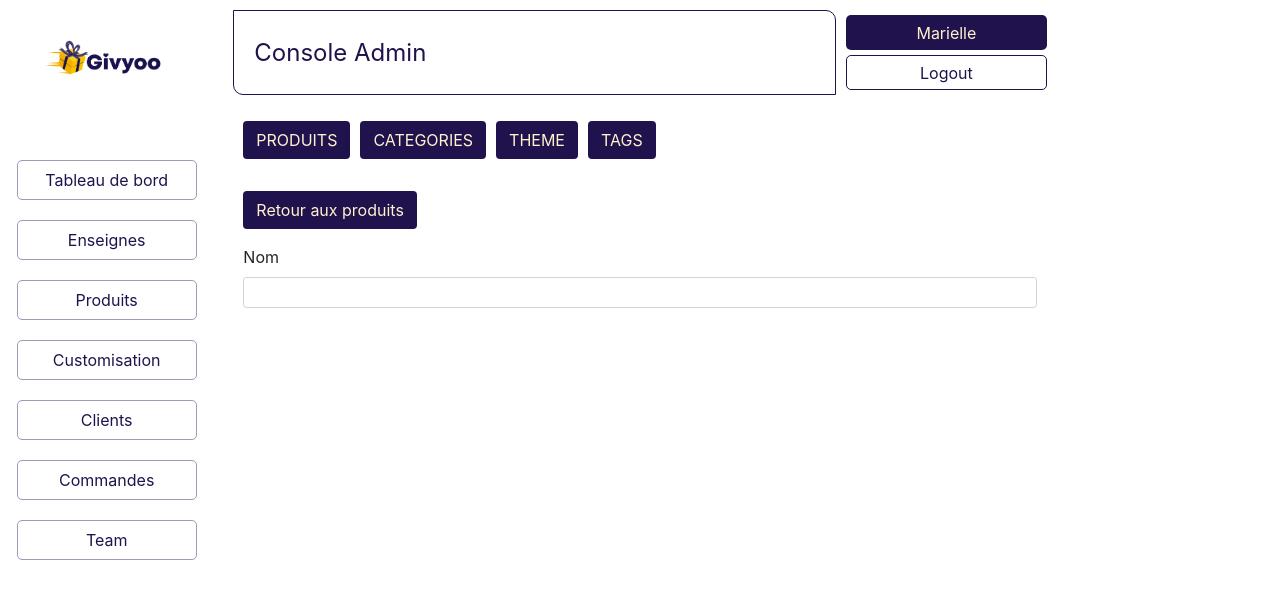
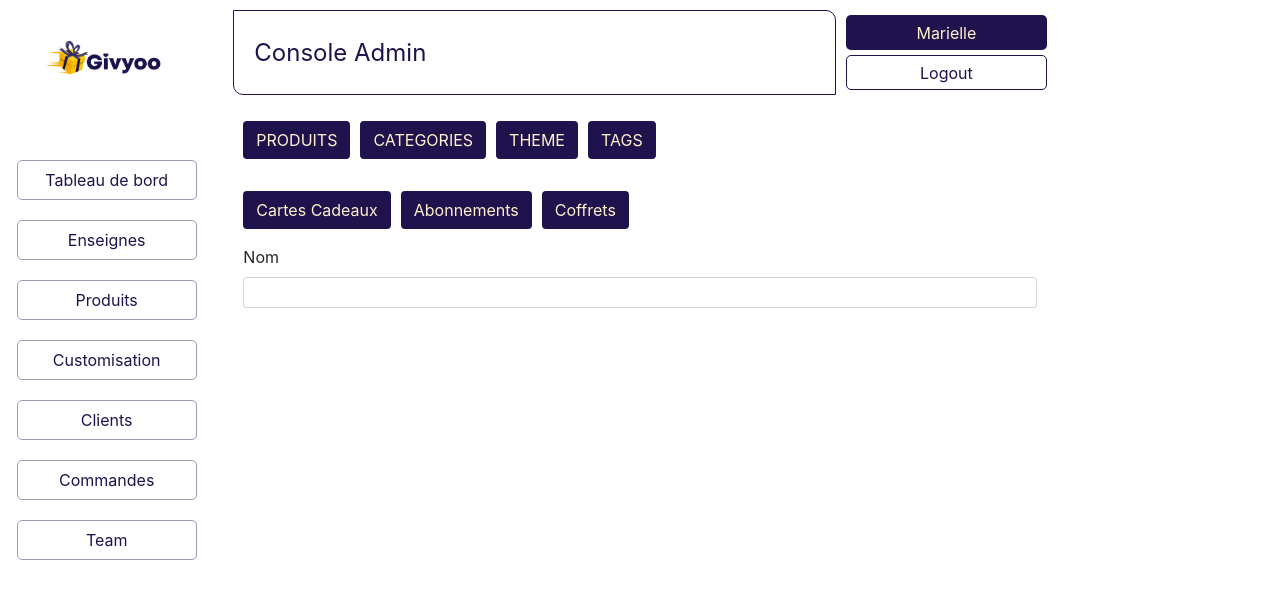
Before and after one commit to gobelinmalin/bordeaux_0320_p3_admin_giftcard, a React (Create React App) app: page /admin/products/add in a window 1280 px wide. Shown: the top 598 px of the page. Built offline with nearby package versions, Linux system fonts and the light colour scheme.

Commit message:
create sub navbar component

```diff
--- a/src/components/products/Products.jsx
+++ b/src/components/products/Products.jsx
@@ -1,10 +1,12 @@
 import React, { useState, useEffect } from 'react';
 import { Button, Container, Table } from 'react-bootstrap';
 import { Link } from 'react-router-dom';
+import Axios from 'axios';
+
+import ProductsNavbar from './ProductsNavbar';
 
 import './products.css';
 import '../styles.css';
-import Axios from 'axios';
 
 const Products = () => {
   const [products, setProducts] = useState([]);
@@ -23,14 +25,7 @@ const Products = () => {
 
   return (
     <Container>
-      <div className="insideNavBar">
-        <Link to="/admin/products">
-          <Button variant="insideNav">PRODUITS</Button>
-        </Link>
-        <Button variant="insideNav">CATEGORIES</Button>
-        <Button variant="insideNav">THEME</Button>
-        <Button variant="insideNav">TAGS</Button>
-      </div>
+      <ProductsNavbar />
       <div className="insideNavBar">
         <Link to="/admin/products/add">
           <Button variant="insideNav">Ajouter un produit</Button>
--- a/src/components/products/ProductsAdd.jsx
+++ b/src/components/products/ProductsAdd.jsx
@@ -1,6 +1,8 @@
 import React from 'react';
 import { Link } from 'react-router-dom';
 import { Form, Button, Container } from 'react-bootstrap';
+
+import ProductNavbar from './ProductsNavbar';
 
 import './products.css';
 import '../styles.css';
@@ -8,17 +10,16 @@ import '../styles.css';
 const ProductsAdd = () => {
   return (
     <Container>
+      <ProductNavbar />
       <div className="insideNavBar">
         <Link to="/admin/products">
-          <Button variant="insideNav">PRODUITS</Button>
+          <Button variant="insideNav">Cartes Cadeaux</Button>
         </Link>
-        <Button variant="insideNav">CATEGORIES</Button>
-        <Button variant="insideNav">THEME</Button>
-        <Button variant="insideNav">TAGS</Button>
-      </div>
-      <div className="insideNavBar">
-        <Link to="/admin/products">
-          <Button variant="insideNav">Retour aux produits</Button>
+        <Link to=" ">
+          <Button variant="insideNav">Abonnements</Button>
+        </Link>
+        <Link to=" ">
+          <Button variant="insideNav">Coffrets</Button>
         </Link>
       </div>
 
--- /dev/null
+++ b/src/components/products/ProductsNavbar.jsx
@@ -0,0 +1,21 @@
+import React from 'react';
+import { Link } from 'react-router-dom';
+import { Button } from 'react-bootstrap';
+
+import './products.css';
+import '../styles.css';
+
+const ProductNavbar = () => {
+  return (
+    <div className="insideNavBar">
+      <Link to="/admin/products">
+        <Button variant="insideNav">PRODUITS</Button>
+      </Link>
+      <Button variant="insideNav">CATEGORIES</Button>
+      <Button variant="insideNav">THEME</Button>
+      <Button variant="insideNav">TAGS</Button>
+    </div>
+  );
+};
+
+export default ProductNavbar;
```
